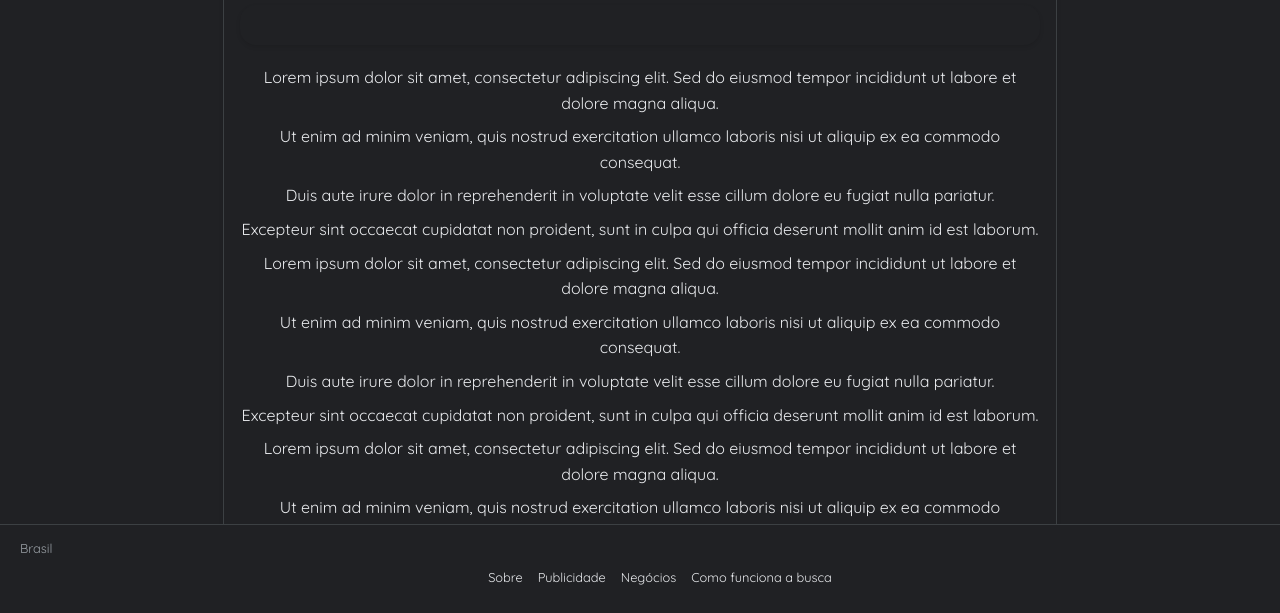
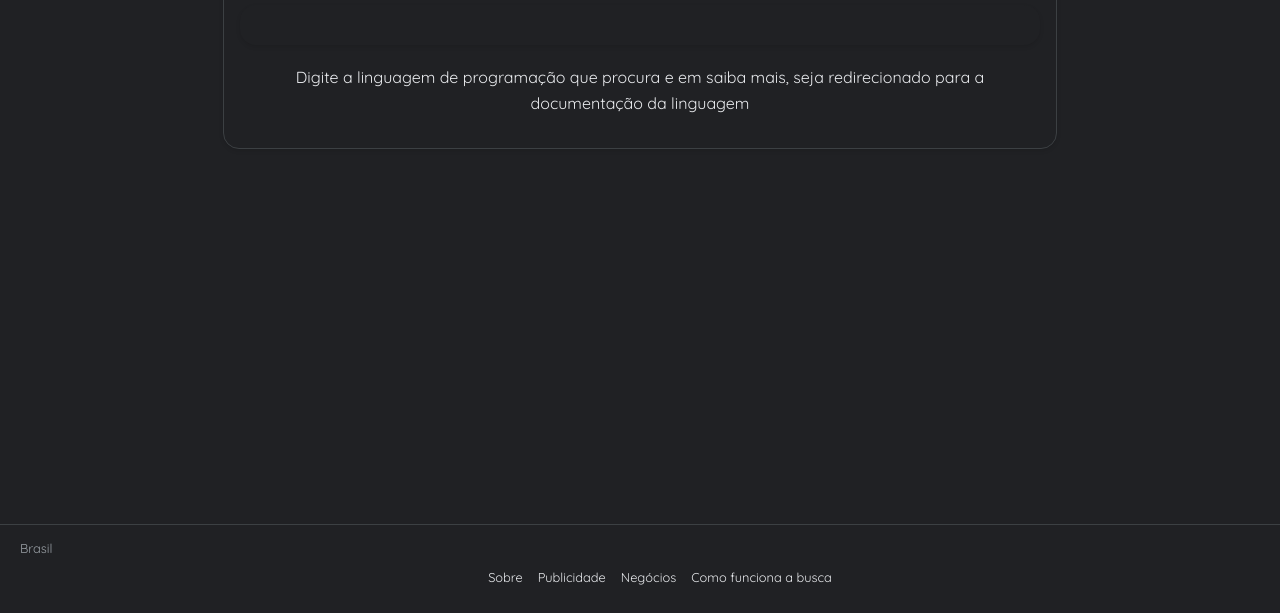
Before and after one commit to cristiancfe/imersao-alura-dev-IA, a plain HTML site: page como-funciona-a-busca.html in a window 1280 px wide. Shown: the part 191-804 px from the top of the page. Drawn offline with Linux system fonts and the light colour scheme.

Commit message:
Add files via upload

```diff
--- a/como-funciona-a-busca.html
+++ b/como-funciona-a-busca.html
@@ -24,26 +24,7 @@
 				<article>
 					<h2>Como funciona a busca</h2>
 					<p id="texto"></p>
-					<p>Lorem ipsum dolor sit amet, consectetur adipiscing elit. Sed do eiusmod tempor incididunt ut labore et dolore magna aliqua.</p>
-					<p>Ut enim ad minim veniam, quis nostrud exercitation ullamco laboris nisi ut aliquip ex ea commodo consequat.</p>
-					<p>Duis aute irure dolor in reprehenderit in voluptate velit esse cillum dolore eu fugiat nulla pariatur.</p>
-					<p>Excepteur sint occaecat cupidatat non proident, sunt in culpa qui officia deserunt mollit anim id est laborum.</p>
-					<p>Lorem ipsum dolor sit amet, consectetur adipiscing elit. Sed do eiusmod tempor incididunt ut labore et dolore magna aliqua.</p>
-					<p>Ut enim ad minim veniam, quis nostrud exercitation ullamco laboris nisi ut aliquip ex ea commodo consequat.</p>
-					<p>Duis aute irure dolor in reprehenderit in voluptate velit esse cillum dolore eu fugiat nulla pariatur.</p>
-					<p>Excepteur sint occaecat cupidatat non proident, sunt in culpa qui officia deserunt mollit anim id est laborum.</p>
-					<p>Lorem ipsum dolor sit amet, consectetur adipiscing elit. Sed do eiusmod tempor incididunt ut labore et dolore magna aliqua.</p>
-					<p>Ut enim ad minim veniam, quis nostrud exercitation ullamco laboris nisi ut aliquip ex ea commodo consequat.</p>
-					<p>Duis aute irure dolor in reprehenderit in voluptate velit esse cillum dolore eu fugiat nulla pariatur.</p>
-					<p>Excepteur sint occaecat cupidatat non proident, sunt in culpa qui officia deserunt mollit anim id est laborum.</p>
-					<p>Lorem ipsum dolor sit amet, consectetur adipiscing elit. Sed do eiusmod tempor incididunt ut labore et dolore magna aliqua.</p>
-					<p>Ut enim ad minim veniam, quis nostrud exercitation ullamco laboris nisi ut aliquip ex ea commodo consequat.</p>
-					<p>Duis aute irure dolor in reprehenderit in voluptate velit esse cillum dolore eu fugiat nulla pariatur.</p>
-					<p>Excepteur sint occaecat cupidatat non proident, sunt in culpa qui officia deserunt mollit anim id est laborum.</p>
-					<p>Lorem ipsum dolor sit amet, consectetur adipiscing elit. Sed do eiusmod tempor incididunt ut labore et dolore magna aliqua.</p>
-					<p>Ut enim ad minim veniam, quis nostrud exercitation ullamco laboris nisi ut aliquip ex ea commodo consequat.</p>
-					<p>Duis aute irure dolor in reprehenderit in voluptate velit esse cillum dolore eu fugiat nulla pariatur.</p>
-					<p>Excepteur sint occaecat cupidatat non proident, sunt in culpa qui officia deserunt mollit anim id est laborum.</p>
+					<p>Digite a linguagem de programação que procura e em saiba mais, seja redirecionado para a documentação da linguagem</p>
 				</article>
 			</section>
 		</main>
```
Also changed, not shown: index.html (+4 -0 lines), sobre.html (+3 -14 lines), 2 other files.
